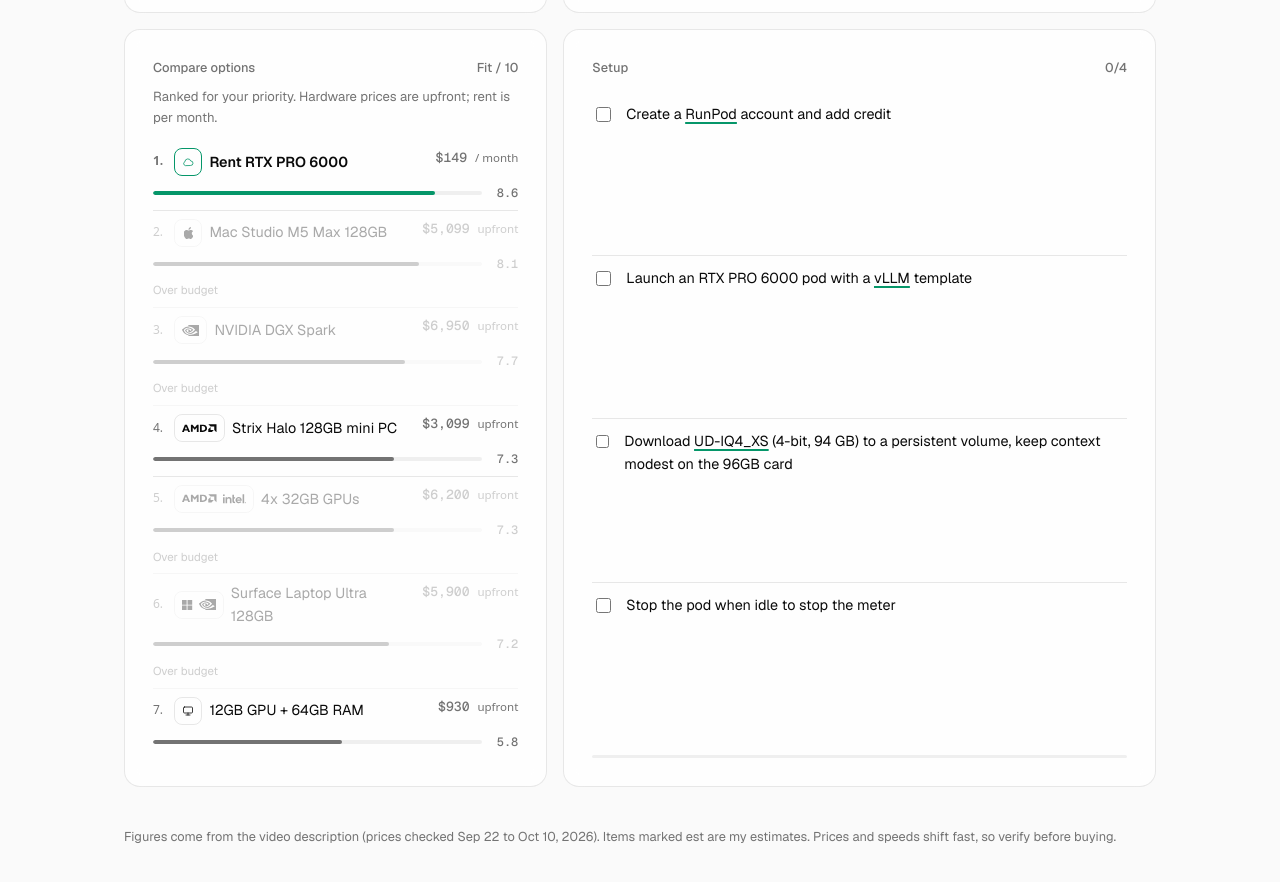
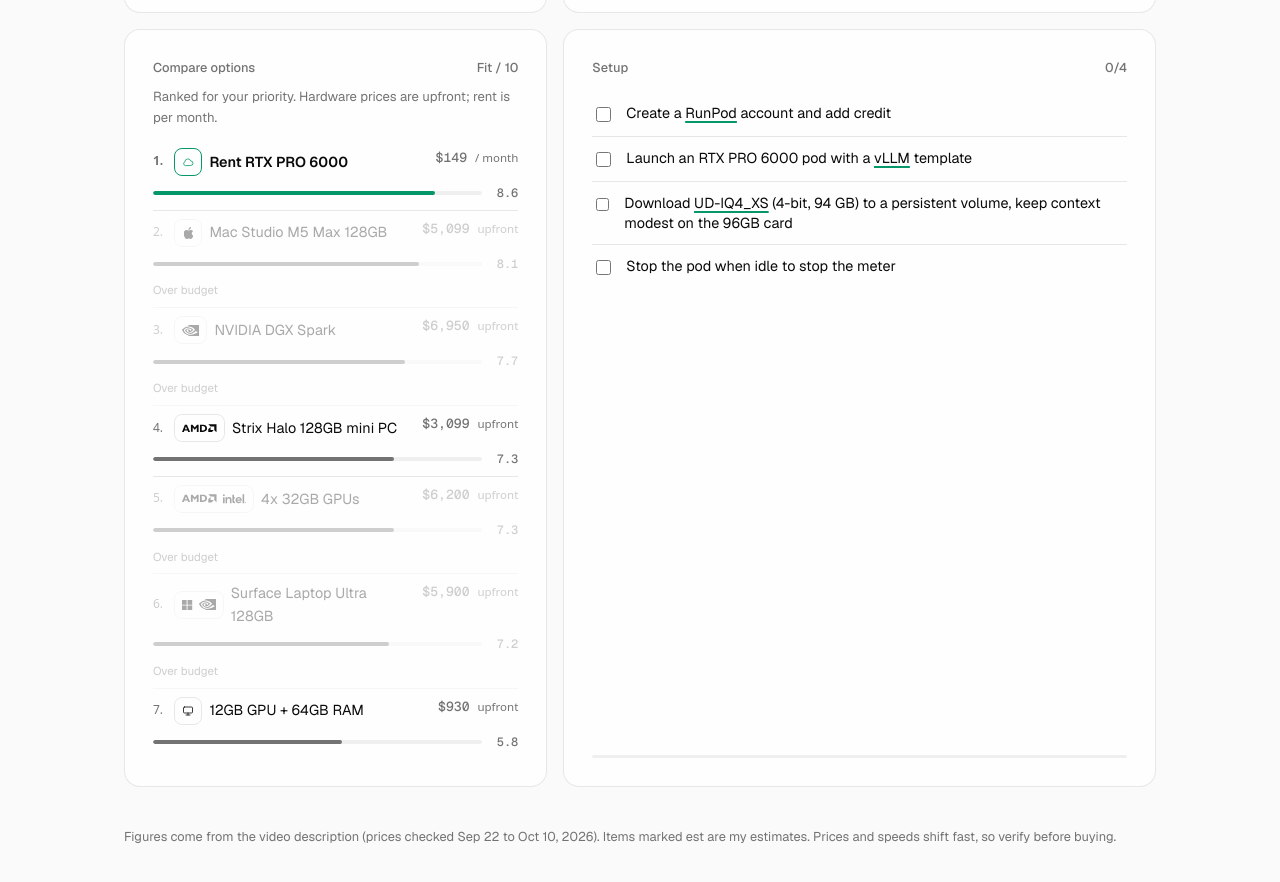
Before and after one commit to Tradunsky/local-ai-advisor, a plain HTML site: page index.html in a window 1280 px wide. Shown: the part 1086-1968 px from the top of the page. Drawn offline with nearby package versions, Linux system fonts and the light colour scheme.

Commit message:
Make setup checklist compact while preserving panel alignment

```diff
--- a/index.html
+++ b/index.html
@@ -56,7 +56,9 @@
 .fill,.card.ver{display:flex;flex-direction:column}
 .card.ver .why{margin-top:auto}
 #steps,#alt{flex:1;display:flex;flex-direction:column}
-.steps label{flex:1;align-items:center;padding:8px 0}
+#steps{align-items:flex-start;gap:0}
+.steps label{flex:0 0 auto;width:100%;max-width:38rem;align-items:flex-start;padding:9px 0;line-height:1.4}
+.steps label span{min-width:0;max-width:34rem}
 .rt{flex:1;display:flex;flex-direction:column;justify-content:center;gap:9px;padding:8px 0;border-bottom:1px solid var(--bd);font-size:.9rem;transition:all .2s ease-in-out}
 .rt:last-child{border:0}
 .rt .t{display:flex;justify-content:space-between;gap:10px}
```
